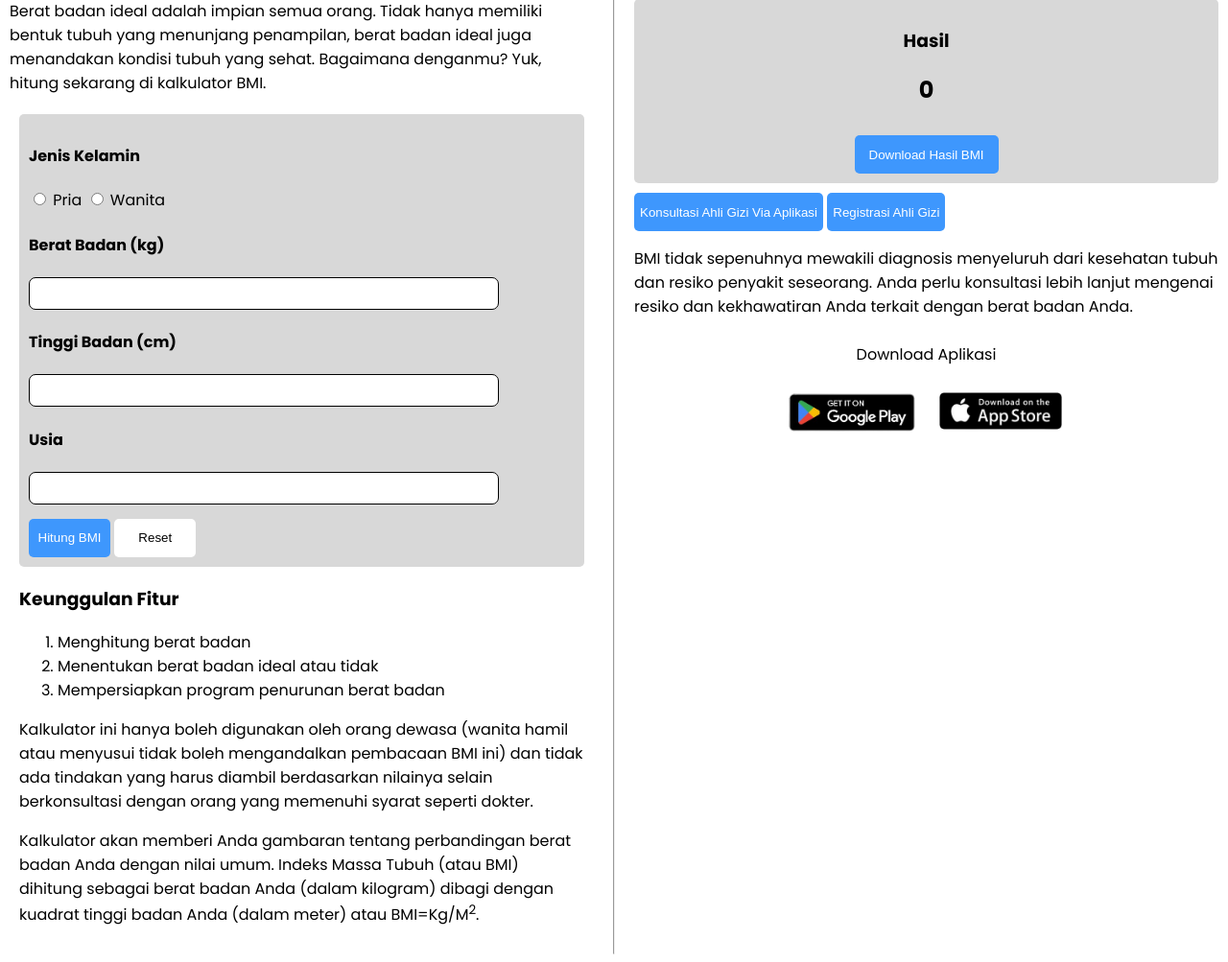
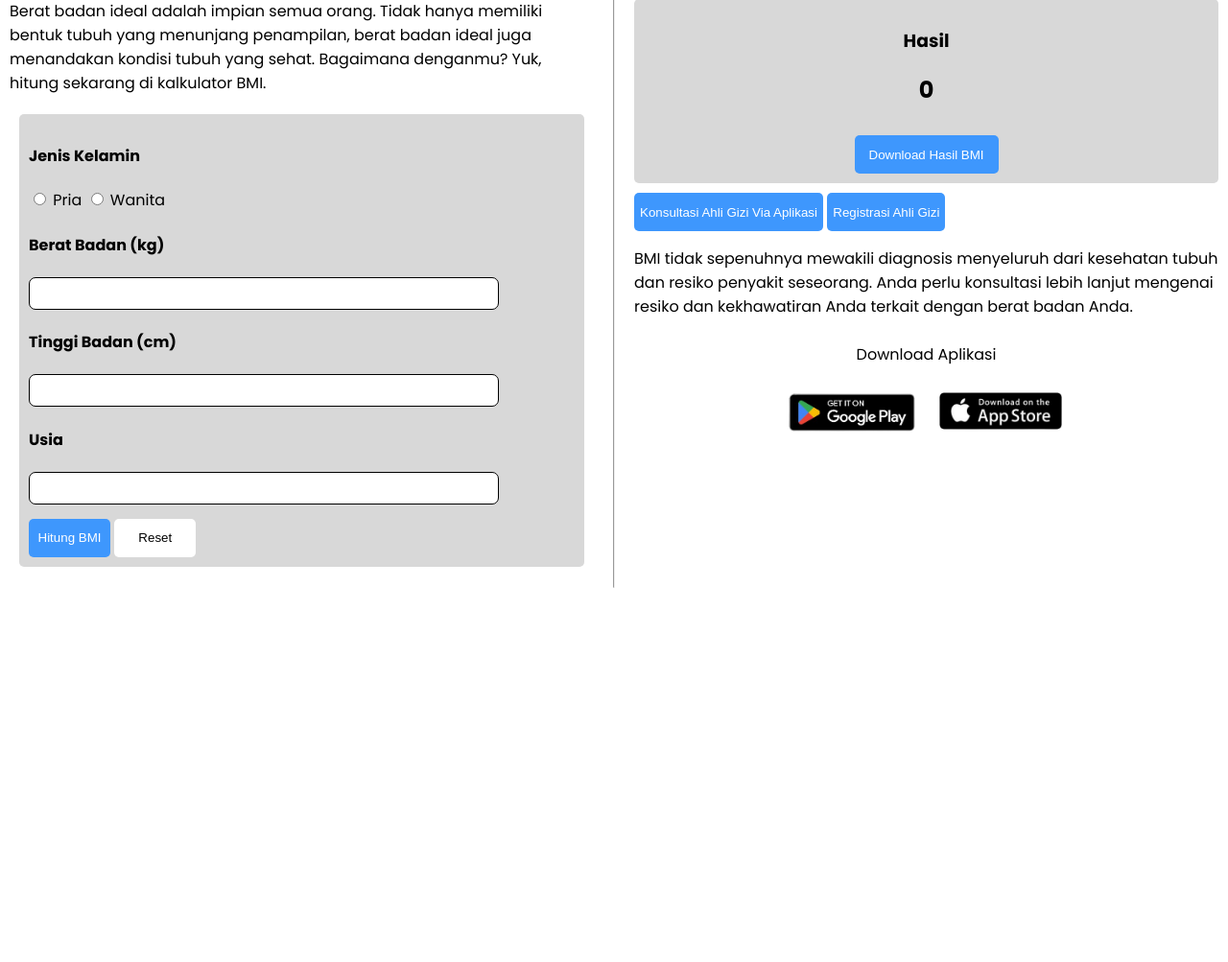
Before and after one commit to revou-fundamental-course/8-jul-24-habibasysyarif, a plain HTML site: page index.html in a window 1280 px wide. Shown: the part 86-1089 px from the top of the page at 96% size. After the commit the page ends 800 px from the top, so only its background shows below. Drawn offline with Linux system fonts and the light colour scheme.

Commit message:
Update index.html

```diff
--- a/index.html
+++ b/index.html
@@ -50,16 +50,6 @@
               <button id="form-reset">Reset</button>
             </div>
           </form>
-          <article>
-            <h3>Keunggulan Fitur</h3>
-            <ol>
-              <li>Menghitung berat badan</li>
-              <li>Menentukan berat badan ideal atau tidak</li>
-              <li>Mempersiapkan program penurunan berat badan</li>
-            </ol>
-            <p>Kalkulator ini hanya boleh digunakan oleh orang dewasa (wanita hamil atau menyusui tidak boleh mengandalkan pembacaan BMI ini) dan tidak ada tindakan yang harus diambil berdasarkan nilainya selain berkonsultasi dengan orang yang memenuhi syarat seperti dokter.</p>
-            <p>Kalkulator akan memberi Anda gambaran tentang perbandingan berat badan Anda dengan nilai umum. Indeks Massa Tubuh (atau BMI) dihitung sebagai berat badan Anda (dalam kilogram) dibagi dengan kuadrat tinggi badan Anda (dalam meter) atau BMI=Kg/M<sup>2</sup>.</p>
-          </article>
         </section>
       </section>
       <hr class="divider" />
```
